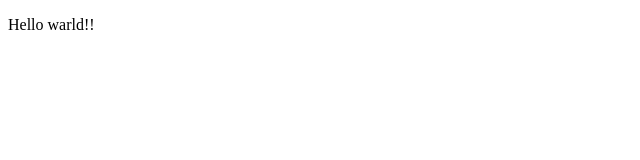
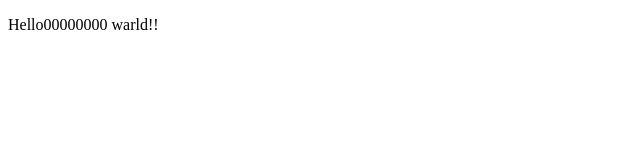
Before and after one commit to m-hira0/newportfolio, a plain HTML site: page index.html in a window 1280 px wide. Shown: the full height of the page, 0-640 px from the left. Drawn offline with Linux system fonts and the light colour scheme.

Commit message:
Update index.html

```diff
--- a/index.html
+++ b/index.html
@@ -3,6 +3,6 @@
 <head>
 </head>
 <body>
-<p>Hello warld!!</p>
+<p>Hello00000000 warld!!</p>
 </body>
 </html>
```
